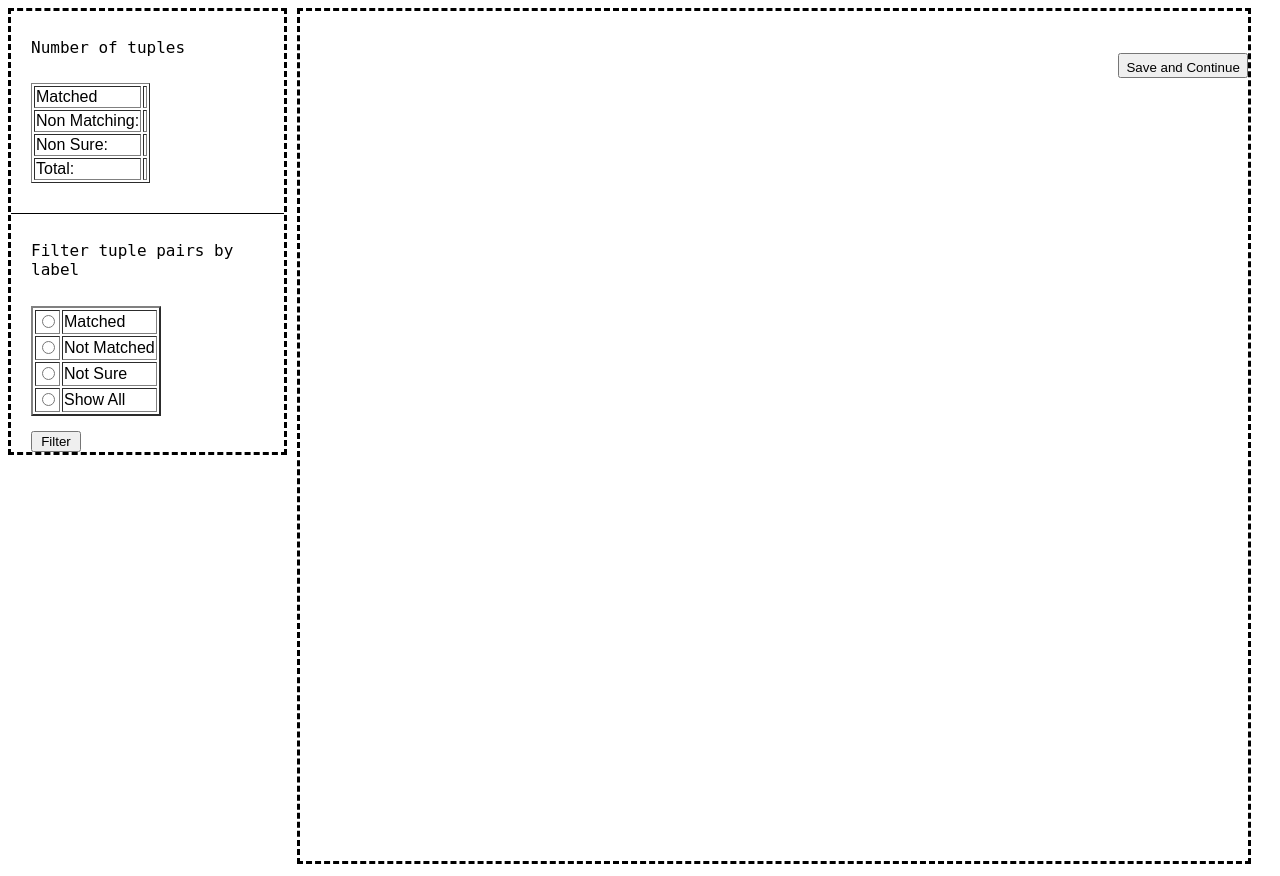
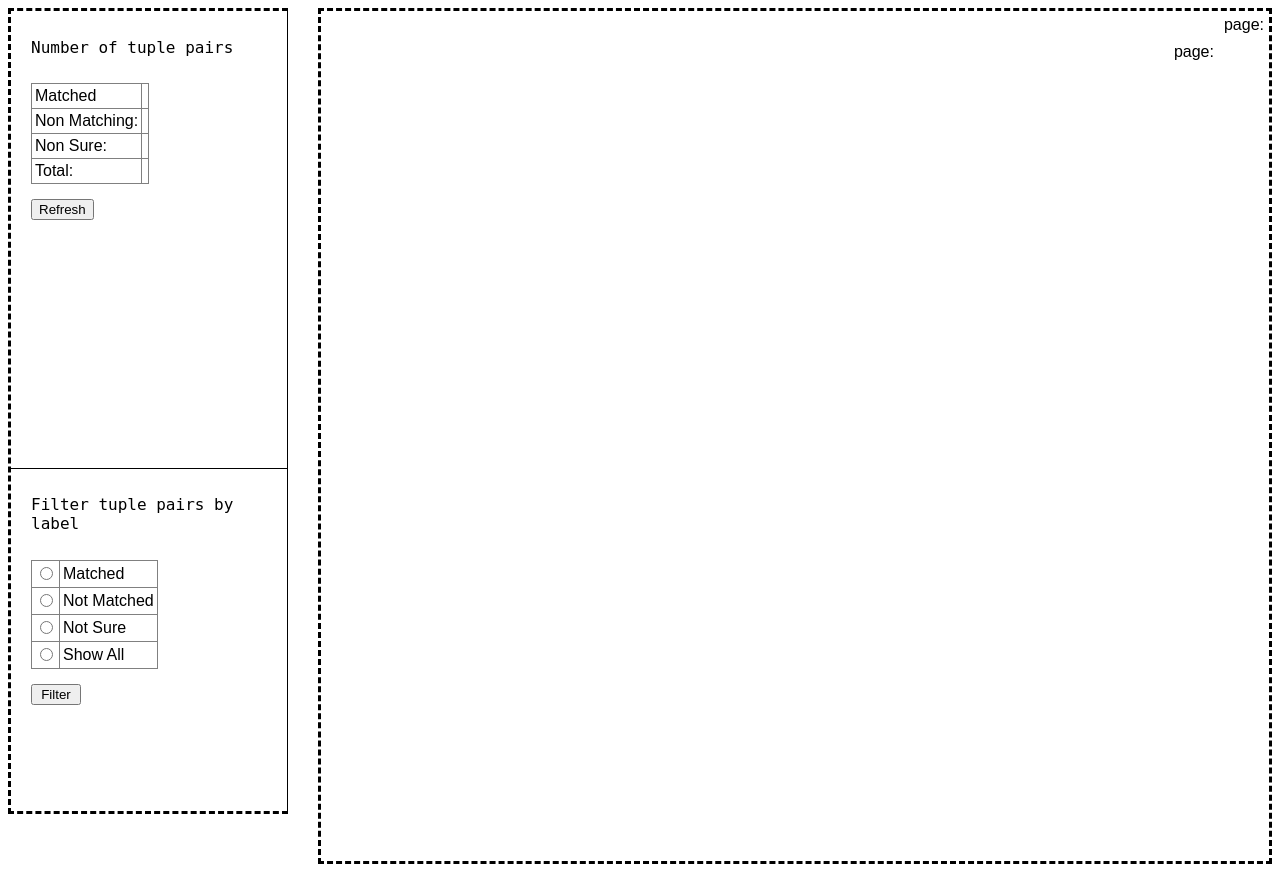
Before and after one commit to anhaidgroup/py_labeler, a Python web app: template view/templates/main_window.html in a window 1280 px wide. Run offline with Jinja, Linux system fonts and the light colour scheme; the template is opened without the code that fills it, so the values that code supplies are empty; some libraries are stand-ins or nearby versions.

Commit message:
visual changes

```diff
--- a/view/templates/main_window.html
+++ b/view/templates/main_window.html
@@ -20,12 +20,22 @@
             font-size: large;
         }
 
+        table {
+            border-collapse: collapse;
+        }
+
+        td {
+            padding: 3px;
+        }
+
         #left_pane {
             float: left;
             display: inline-block;
             width: 20%;
-            height: auto;
+            height: 100%;
             padding-right: 20px;
+            border-right: 1px solid;
+            position: fixed;
         }
 
         #stats_pane {
@@ -45,7 +55,7 @@
         }
 
         #right_pane {
-            clear: left;
+            float: right;
             display: inline-block;
             background: white;
             margin-left: 10px;
@@ -81,6 +91,10 @@
         #filter_button {
             margin-top: 15px;
             width: 50px;
+        }
+
+        #refresh_stats_button {
+            margin-top: 15px;
         }
 
         #save_button {
@@ -125,6 +139,7 @@
         .page_number {
             color: blue;
             font-size: 125%;
+            cursor: pointer;
         }
 
         .current_page_number {
@@ -140,13 +155,13 @@
     <script src="https://ajax.googleapis.com/ajax/libs/jquery/3.1.1/jquery.min.js"></script>
     <script src="../js/jquery.loadTemplate.min.js"></script>
     <script type="text/javascript">
-        function filterTuples() {
+        function filter_tuples() {
             new QWebChannel(qt.webChannelTransport, function (channel) {
                 channel.objects.filter_controller.get_filtered_tuple_pairs(document.querySelector('.filter:checked').value);
             });
         }
 
-        function changePage(pageNumber) {
+        function change_page(pageNumber) {
             currentPage = pageNumber;
             new QWebChannel(qt.webChannelTransport, function (channel) {
                 {# todo 3/26/17 change function name #}
@@ -154,15 +169,16 @@
             });
         }
 
-        function changeLabel(tupleId, newLabel) {
+        function change_label(tupleId, newLabel) {
             {#            alert(tupleId + " " + newLabel);#}
             new QWebChannel(qt.webChannelTransport, function (channel) {
                 {# todo 3/26/17 change function name #}
                 document.getElementById(tupleId).className = "label_" + newLabel;
                 channel.objects.label_controller.change_label(tupleId, newLabel);
             });
+        }
 
-        }
+
         var currentPage = {{ currentPage|int }};
         {# initialize with values from Jinja #}
         var countPerPage = {{ countPerPage|int }};
@@ -174,7 +190,7 @@
 
 <div id="left_pane">
     <div id="stats_pane">
-        <h5> Number of tuples </h5>
+        <h5> Number of tuple pairs </h5>
         <table border="1">
             <tr>
                 <td>Matched</td>
@@ -193,11 +209,13 @@
                 <td>{{ total_count }}</td>
             </tr>
         </table>
+        <input type="button" id="refresh_stats_button" onclick=change_page(currentPage) value="Refresh">
+
     </div>
     <div id="filter_pane">
         <h5>Filter tuple pairs by label</h5>
         <form action="">
-            <table border="2" id="filter_options">
+            <table border="1" id="filter_options">
                 <tr>
                     <td><input type="radio" class="filter" name="filter" value="Yes"></td>
                     <td>Matched</td>
@@ -215,7 +233,7 @@
                     <td>Show All</td>
                 </tr>
             </table>
-            <input type="button" id="filter_button" onclick=filterTuples() value="Filter">
+            <input type="button" id="filter_button" onclick=filter_tuples() value="Filter">
 
         </form>
     </div>
@@ -223,12 +241,21 @@
 
 {# todo: Remove hard coding!!#}
 <div id="right_pane">
+    <div id="pagination">
+        <h7>page:</h7>
+        {% for i in range(numberOfPages) %}
+            {% if currentPage == i %}
+                <a class="current_page_number" onclick=change_page({{ i }});>{{ i }}</a>
+            {% else %}
+                <a class="page_number" onclick=change_page({{ i }});>{{ i }}</a>
+            {% endif %}
+        {% endfor %}
+    </div>
     <div id="tuple_pairs" class="tuple_pairs">
         <h5>{{ display_title }}</h5>
         {% for row in data %}
-            <table class={{ "label_"+row['label'] }} id={{ row['_id'] }}>
+            <table border="1" class={{ "label_"+row['label'] }} id={{ row['_id'] }}>
                 <tr class="tuple_row">
-                    <td rowspan="2">{{ row['_id'] }}</td>
                     <td>{{ row['ltable.ID'] }}</td>
                     <td>{{ row['ltable.birth_year'] }}</td>
                     <td>{{ row['ltable.name'] }}</td>
@@ -240,25 +267,30 @@
                 </tr>
             </table>
             <div class="button_row">
-                <button id="mark_matched" class="change_button" onclick="changeLabel({{ row['_id'] }},'Yes')">Yes
+                <button id="mark_matched" class="change_button" onclick="change_label({{ row['_id'] }},'Yes')">Yes
                 </button>
-                <button id="mark_not_sure" class="change_button" onclick="changeLabel({{ row['_id'] }}, 'Not-Sure')">
+                <button id="mark_not_sure" class="change_button" onclick="change_label({{ row['_id'] }}, 'Not-Sure')">
                     Not-Sure
                 </button>
-                <button id="mark_unmatched" class="change_button" onclick="changeLabel({{ row['_id'] }},'Not-Matched')">
+                <button id="mark_unmatched" class="change_button"
+                        onclick="change_label({{ row['_id'] }},'Not-Matched')">
                     Not-Matched
                 </button>
+                <button id="view_tuple_pair" class="change_button" onclick="view_tuple_pair({{ row['_id'] }})">
+                    View Tuple Pair
+                </button>
+
             </div>
         {% endfor %}
 
     </div>
-    <button id="save_button">Save and Continue</button>
     <div id="pagination">
+        <h7>page:</h7>
         {% for i in range(numberOfPages) %}
             {% if currentPage == i %}
-                <a class="current_page_number" onclick=changePage({{ i }});>{{ i }}</a>
+                <a class="current_page_number" onclick=change_page({{ i }});>{{ i }}</a>
             {% else %}
-                <a class="page_number" onclick=changePage({{ i }});>{{ i }}</a>
+                <a class="page_number" onclick=change_page({{ i }});>{{ i }}</a>
             {% endif %}
         {% endfor %}
     </div>
```
